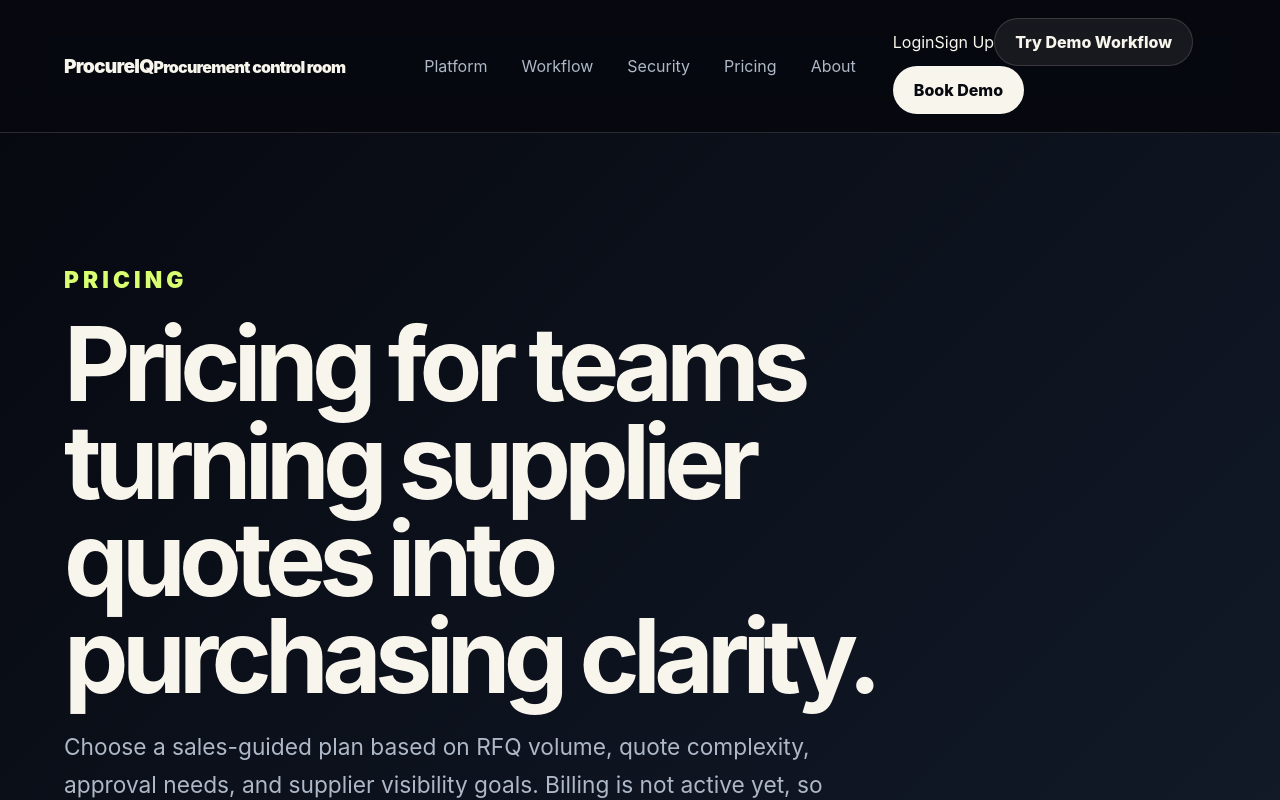
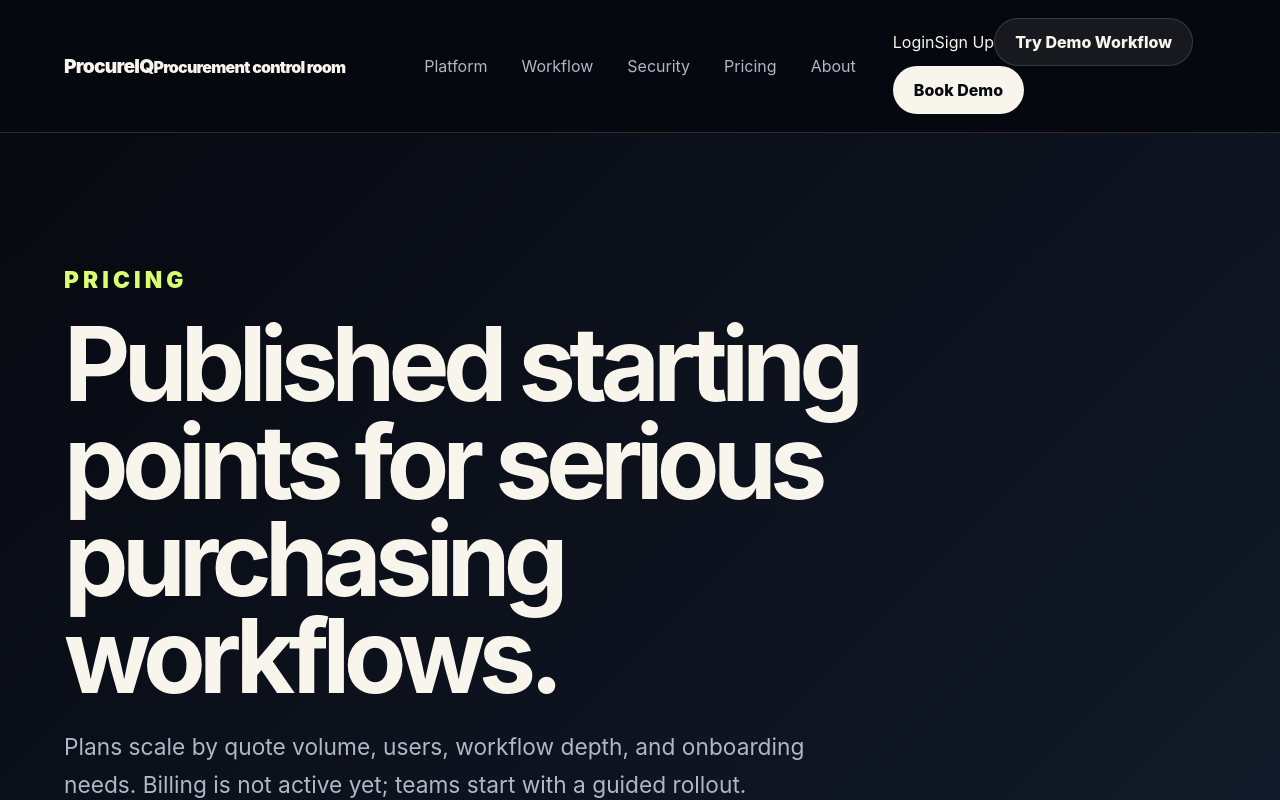
Before and after one commit to karanpatel23/ProcureIQ, a Next.js app: page /pricing in a window 1280 px wide. Shown: the top 800 px of the page. Built offline with nearby package versions, Linux system fonts and the light colour scheme.

Commit message:
Restore control room pricing page

```diff
--- a/src/app/pricing/page.tsx
+++ b/src/app/pricing/page.tsx
@@ -1,7 +1,7 @@
 import { FinalCta, PricingSection } from '@/components/site';
 
-export const metadata = { title: 'Pricing | ProcureIQ', description: 'Starter, Growth, Pro, and Enterprise pricing previews for quote comparison, RFQs, PO drafts, and supplier memory.' };
+export const metadata = { title: 'Pricing | ProcureIQ', description: 'Starter, Growth, Pro, and Enterprise pricing for ProcureIQ procurement workflows.' };
 
 export default function PricingPage() {
-  return <main><section className="page-hero section-shell compact"><p className="eyebrow">Pricing</p><h1>Pricing for teams turning supplier quotes into purchasing clarity.</h1><p>Choose a sales-guided plan based on RFQ volume, quote complexity, approval needs, and supplier visibility goals. Billing is not active yet, so every plan starts with a consultative setup conversation.</p></section><PricingSection /><FinalCta /></main>;
+  return <main><section className="page-hero section-shell compact"><p className="eyebrow">Pricing</p><h1>Published starting points for serious purchasing workflows.</h1><p>Plans scale by quote volume, users, workflow depth, and onboarding needs. Billing is not active yet; teams start with a guided rollout.</p></section><PricingSection /><section className="section-shell compact-section"><h2>Implementation starts from $500.</h2><p>Implementation covers workflow setup, RFQ templates, supplier import support, and a guided review of quote extraction controls.</p></section><FinalCta /></main>;
 }
```
